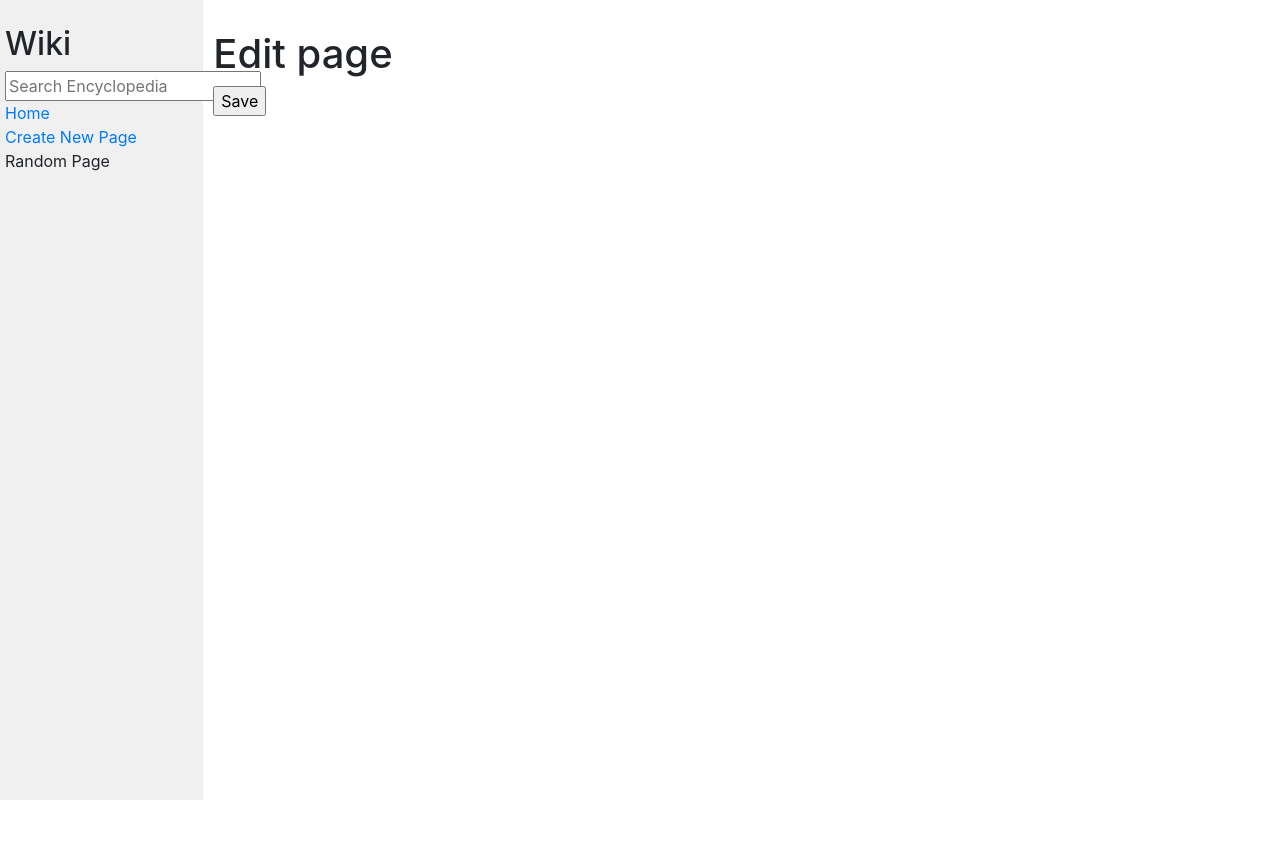
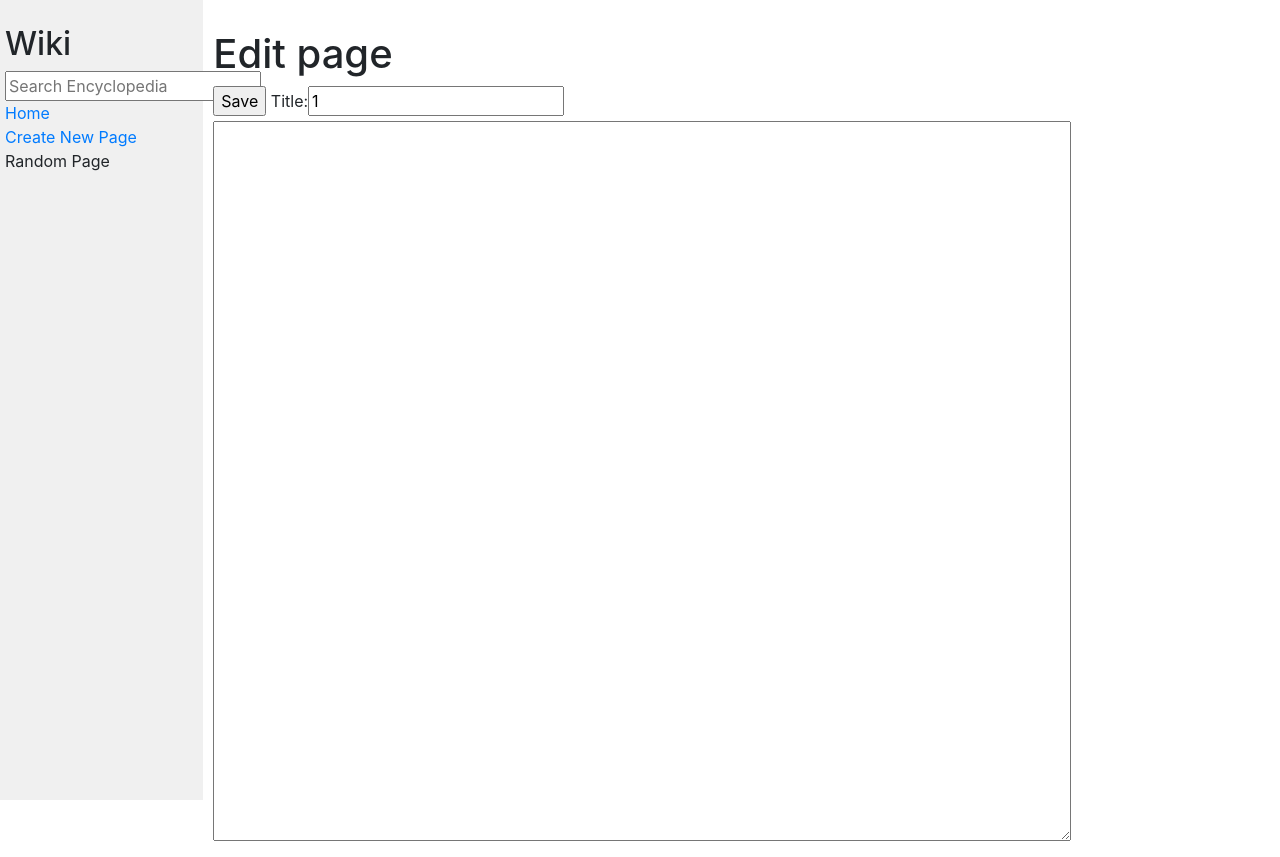
Before and after one commit to hgpulse/CS50Web-project1, a Django app: page /1/edit/ in a window 1280 px wide. Before the commit the page ends 800 px from the top, so only its background shows below. Run offline with Django 3.2, Linux system fonts and the light colour scheme; some libraries are stand-ins or nearby versions.

Commit message:
edit function done

```diff
--- a/encyclopedia/templates/encyclopedia/edit.html
+++ b/encyclopedia/templates/encyclopedia/edit.html
@@ -8,7 +8,7 @@
 
 <h1>Edit page</h1>
 
-<form action={%url 'edit' %} id="editform" method="post">
+<form action= "" method="post">
   <input type="submit" value="Save">
   {% csrf_token %}
   {{ form }}
--- a/encyclopedia/views.py
+++ b/encyclopedia/views.py
@@ -86,11 +86,25 @@ def create(request): #create a new page
 
 def edit(request, name):
 
-    print(name)
+    if request.method == "POST":
+        #store the user data in the class form format
+        form = editPage(request.POST)
 
-    editForm = editPage()
-    editForm = editPage(initial={'title': name, 'textContent': util.get_entry(name)})
+
+        if form.is_valid():
+            title = form.cleaned_data["title"]
+            textContent = form.cleaned_data["textContent"]
+            # add in database
+            # entries = util.get_entry(title)
+            # save the new entry as a file.md in entries/title.md
+
+            util.save_entry(title, textContent)
+
+            # redirect on the new entry
+            return redirect("entry", title=title)
+
+    form = editPage(initial={'title': name, 'textContent': util.get_entry(name)})
 
     return render(request, "encyclopedia/edit.html", {
-        "editForm": editPage(),
+        "form": form,
     })
```
Also changed, not shown: entries/Elephento.md (added, +1 -0 lines).
